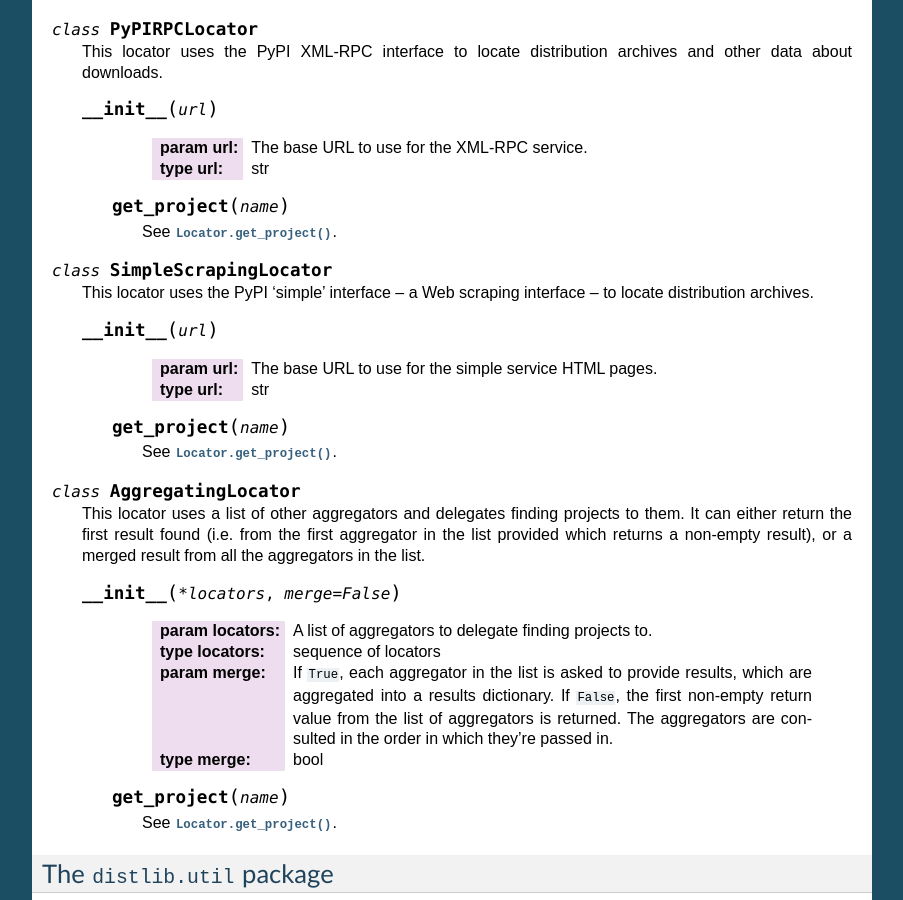
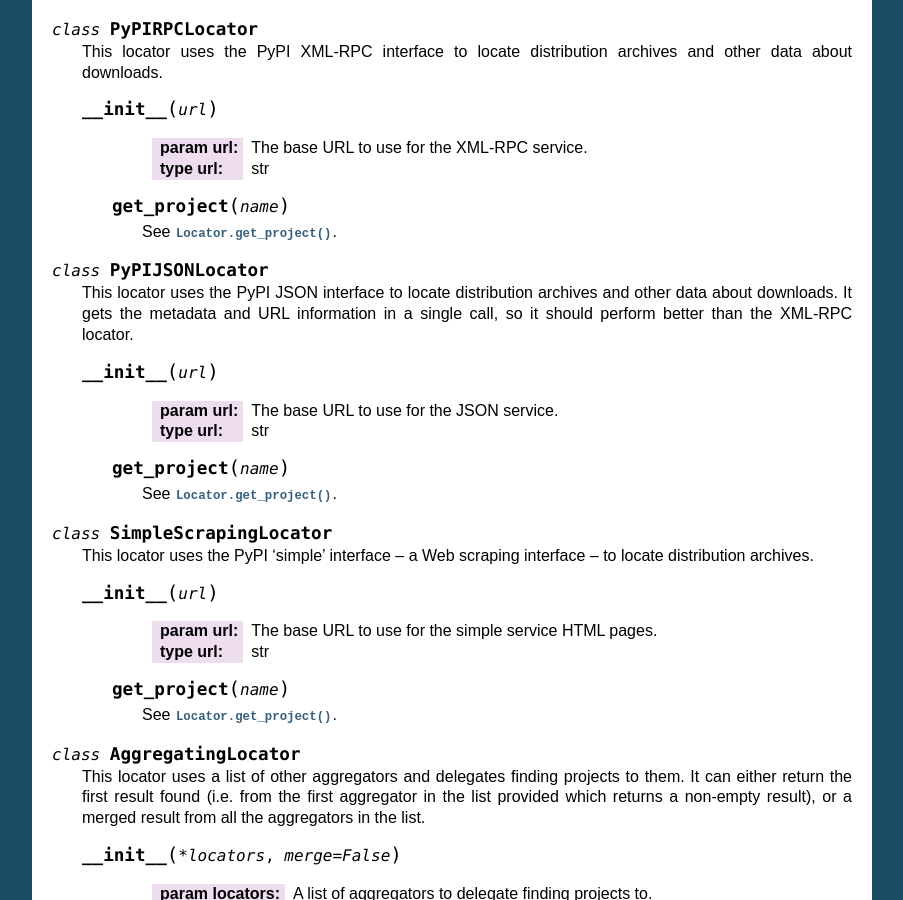
Before and after one commit to pypa/distlib, a Sphinx documentation site: the page built from docs/reference.rst, in a window 1280 px wide and 900 px high, scrolled down 8652 px. Shown: the whole window, without its empty margins (198-1101 px from the left). Built offline with Sphinx 7.4.7, drawn with Linux system fonts in a browser that asks for light colours; formulas are drawn with MathJax 3; comment, search, counter and statistics services are not loaded; some of the changed text lies outside the part shown.

Commit message:
Documentation updated for JSON locator.

```diff
--- a/docs/reference.rst
+++ b/docs/reference.rst
@@ -613,6 +613,23 @@
        See :meth:`Locator.get_project`.
 
 
+.. class:: PyPIJSONLocator
+
+   This locator uses the PyPI JSON interface to locate distribution
+   archives and other data about downloads. It gets the metadata and URL
+   information in a single call, so it should perform better than the
+   XML-RPC locator.
+
+   .. method:: __init__(url)
+
+      :param url: The base URL to use for the JSON service.
+      :type url: str
+
+    .. method:: get_project(name)
+
+       See :meth:`Locator.get_project`.
+
+
 .. class:: SimpleScrapingLocator
 
    This locator uses the PyPI 'simple' interface -- a Web scraping interface --
```
Also changed, not shown: docs/tutorial.rst (+8 -1 lines).
